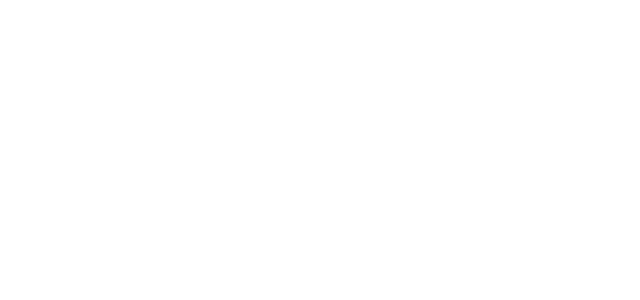
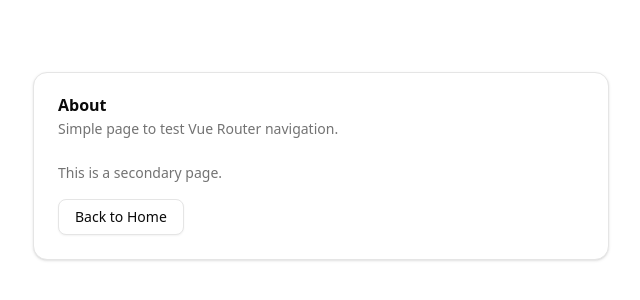
Before and after one commit to receptron/mulmocast-web, a Vue app: page /about in a window 1280 px wide. Before the commit this address had no page. Shown: the part 234-534 px from the top of the page, without its empty margins (319-959 px from the left). Built offline with nearby package versions, Linux system fonts and the light colour scheme.

Commit message:
Add about page

```diff
--- a/src/router/index.ts
+++ b/src/router/index.ts
@@ -1,5 +1,6 @@
 import { createRouter, createWebHistory } from 'vue-router'
 import HomeView from '../views/Home.vue'
+import AboutView from '../views/About.vue'
 
 const router = createRouter({
   history: createWebHistory(import.meta.env.BASE_URL),
@@ -9,6 +10,11 @@
       name: 'home',
       component: HomeView,
     },
+    {
+      path: '/about',
+      name: 'about',
+      component: AboutView,
+    },
   ],
 })
 
--- /dev/null
+++ b/src/views/About.vue
@@ -0,0 +1,27 @@
+<template>
+  <div class="min-h-screen flex items-center justify-center p-4">
+    <div class="max-w-xl w-full">
+      <Card>
+        <CardHeader>
+          <CardTitle>About</CardTitle>
+          <CardDescription>Simple page to test Vue Router navigation.</CardDescription>
+        </CardHeader>
+        <CardContent class="space-y-4">
+          <p class="text-sm text-muted-foreground">This is a secondary page.</p>
+          <RouterLink to="/">
+            <Button variant="outline">Back to Home</Button>
+          </RouterLink>
+        </CardContent>
+      </Card>
+    </div>
+  </div>
+</template>
+
+<script setup lang="ts">
+import { RouterLink } from 'vue-router'
+import { Button } from '@/components/ui/button'
+import { Card, CardContent, CardDescription, CardHeader, CardTitle } from '@/components/ui/card'
+</script>
+
+<style scoped>
+</style>
--- a/src/views/Home.vue
+++ b/src/views/Home.vue
@@ -24,6 +24,11 @@
             <pre class="mt-2 rounded-md border p-3 text-sm overflow-x-auto">
 {{ responseText }}
             </pre>
+            <div class="mt-4">
+              <RouterLink to="/about">
+                <Button variant="ghost" size="sm">Go to About</Button>
+              </RouterLink>
+            </div>
           </div>
         </CardFooter>
       </Card>
@@ -34,6 +39,7 @@
 
 <script setup lang="ts">
 import { ref } from 'vue'
+import { RouterLink } from 'vue-router'
 import { Button } from '@/components/ui/button'
 import { Input } from '@/components/ui/input'
 import { Label } from '@/components/ui/label'
```
Also changed, not shown: 1 other file (tests, documents, lock files or other folders).
